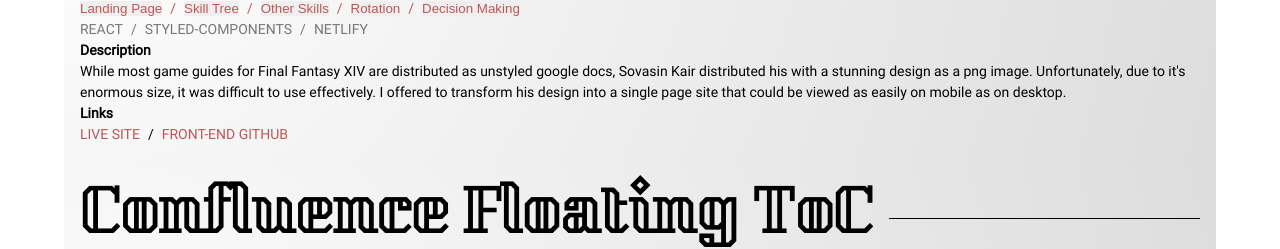
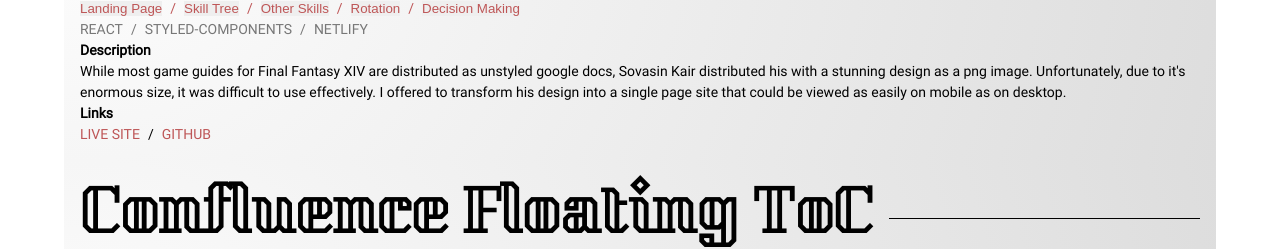
Before and after one commit to GitSimmons/portfolio, a Next.js app: page / in a window 1280 px wide. Shown: the part 2268-2517 px from the top of the page. Built offline with nearby package versions, Linux system fonts and the light colour scheme.

Commit message:
fix scholar project ambiguity about a missing backend

```diff
--- a/data/projects.js
+++ b/data/projects.js
@@ -124,7 +124,7 @@ const projects = [
     links: [
       { name: "LIVE SITE", href: "https://sch-sovas.netlify.com/" },
       {
-        name: "Front-end Github",
+        name: "Github",
         href: "https://github.com/GitSimmons/sch.sovas"
       }
     ]
```
